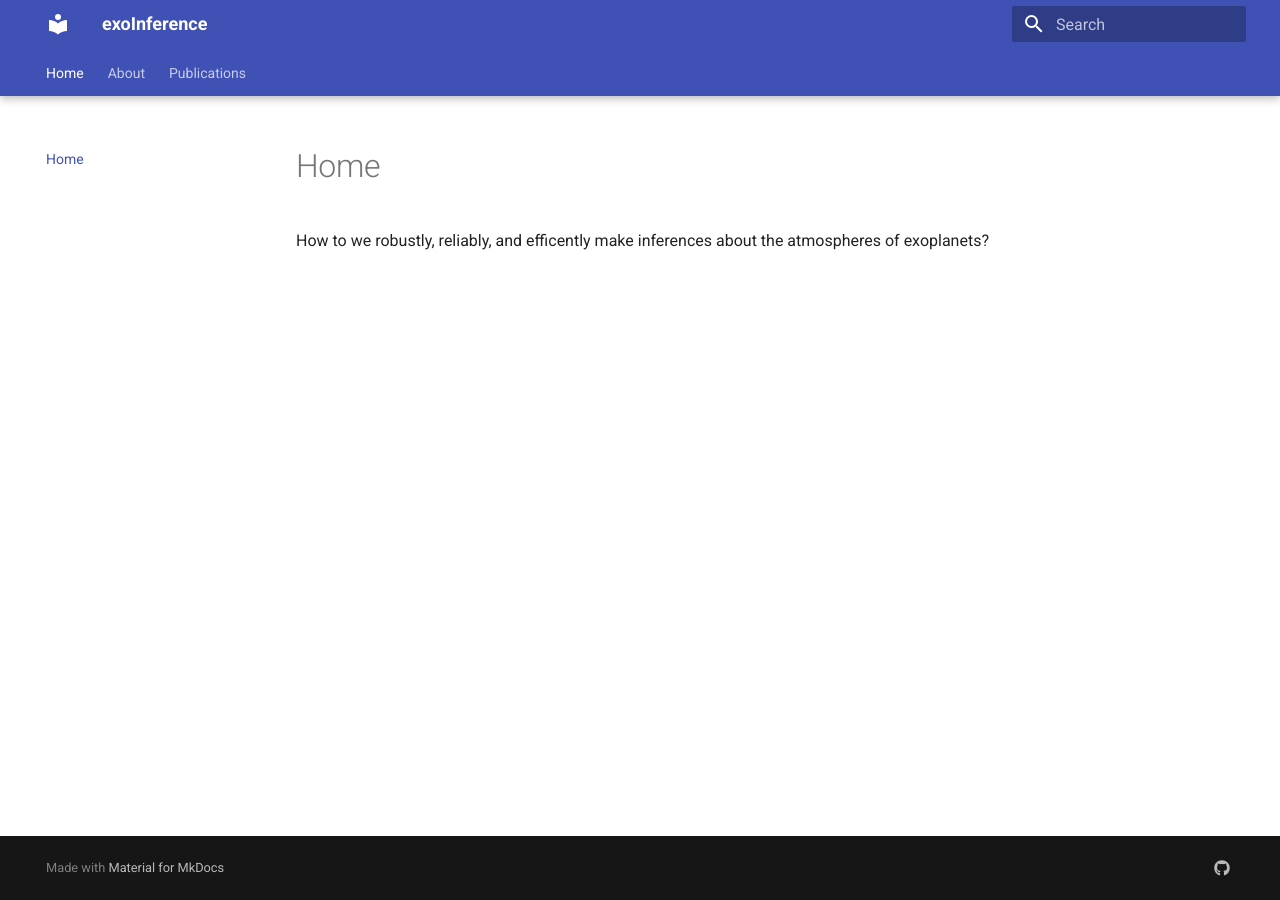
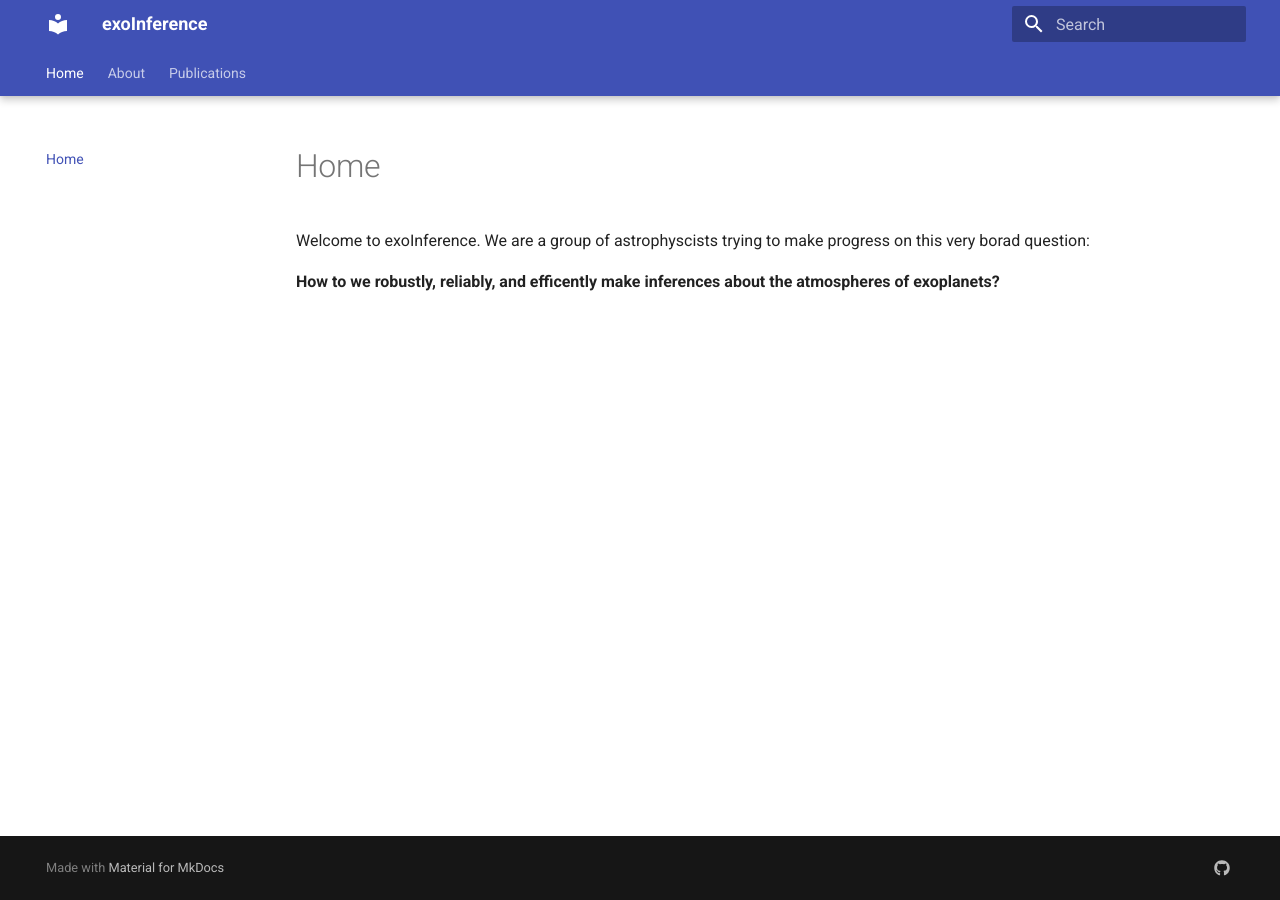
Before and after one commit to exoInference/exoinference.github.io, an MkDocs documentation site: the page built from docs/index.md, in a window 1280 px wide. Built offline with MkDocs 1.6.1 and Material for MkDocs 9.7.7, drawn with Linux system fonts in a browser that asks for light colours.

Commit message:
Update index.md

```diff
--- a/docs/index.md
+++ b/docs/index.md
@@ -3,4 +3,6 @@ hide:
   - toc
 ---
 
-How to we robustly, reliably, and efficently make inferences about the atmospheres of exoplanets?
+Welcome to exoInference. We are a group of astrophyscists trying to make progress on this very borad question:
+
+**How to we robustly, reliably, and efficently make inferences about the atmospheres of exoplanets?**
```
